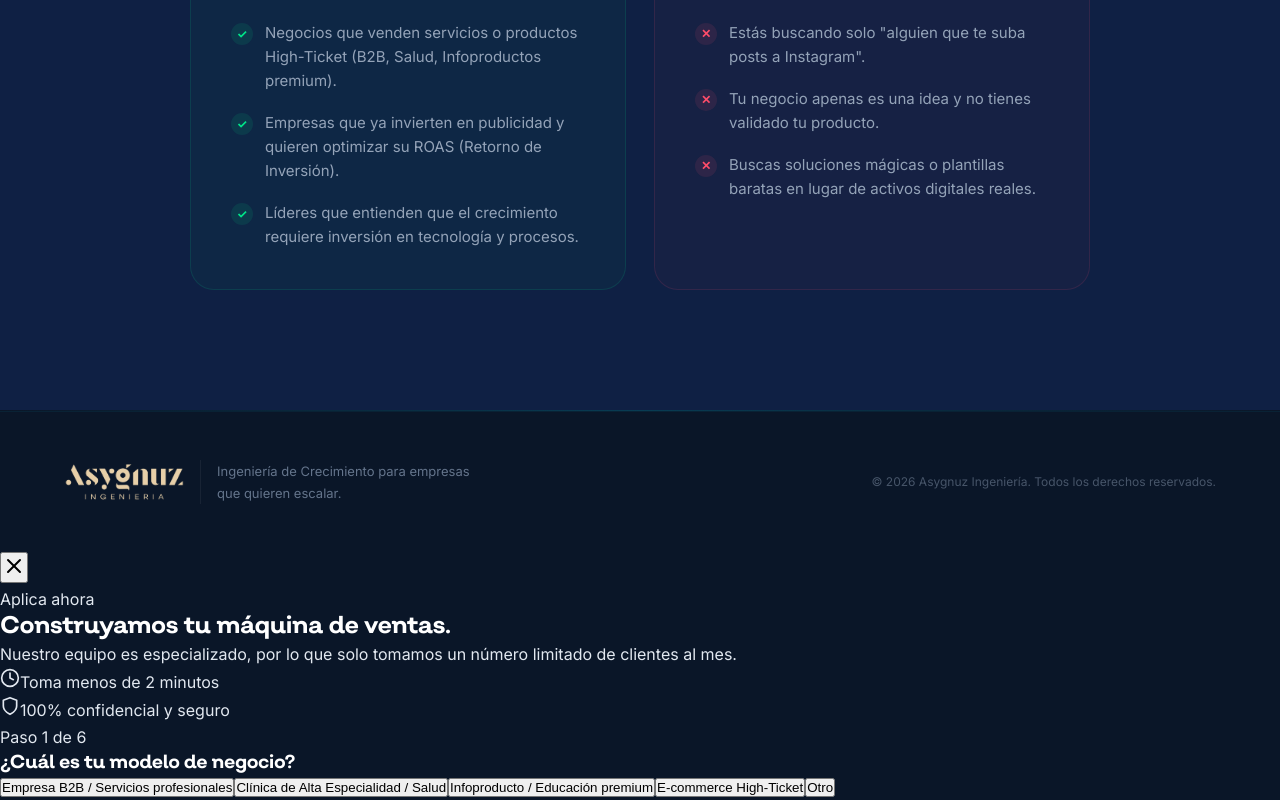
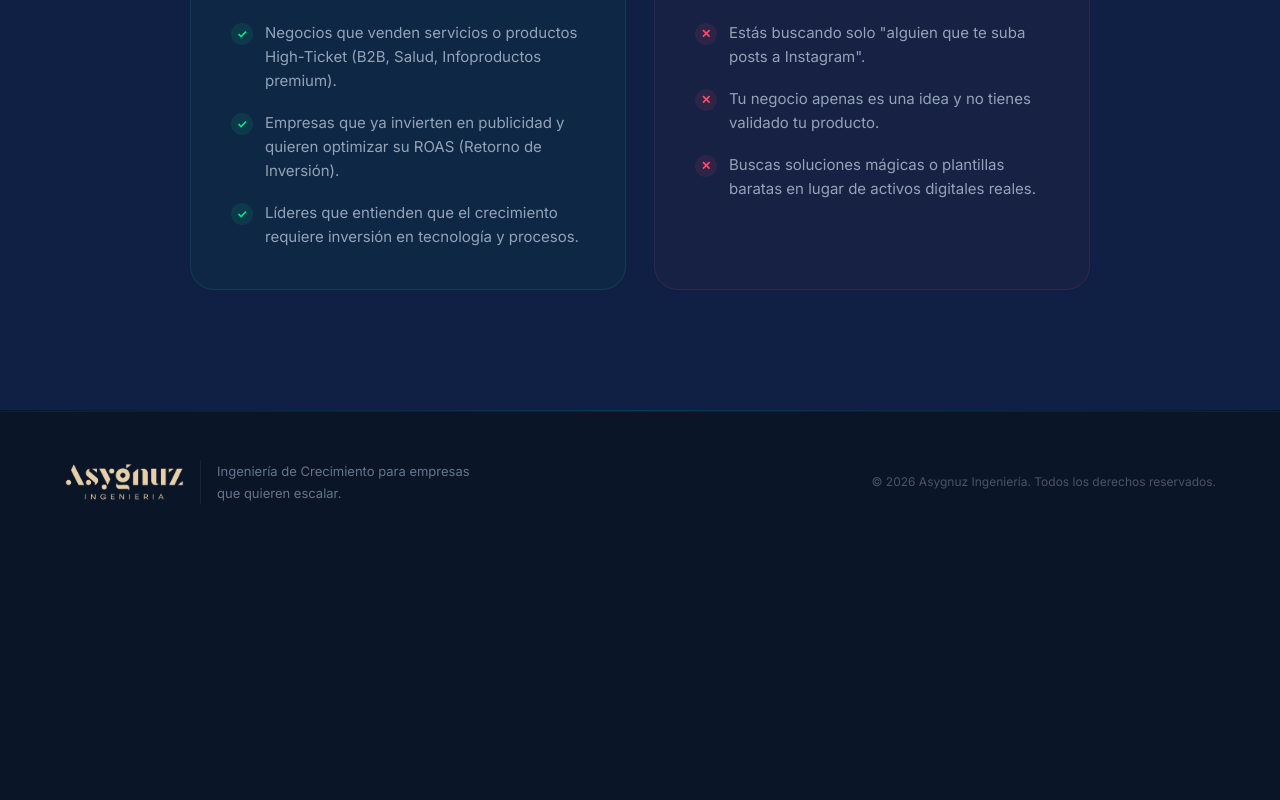
Before and after one commit to andres1006/asygnuz-landing, a Next.js app: page / in a window 1280 px wide. Shown: the part 3956-4756 px from the top of the page. After the commit the page ends 4508 px from the top, so only its background shows below. Built offline with nearby package versions, Linux system fonts and the light colour scheme.

Commit message:
fix(lead-modal): refactor modal state management to use context and remove direct DOM manipulation

```diff
--- a/src/app/layout.tsx
+++ b/src/app/layout.tsx
@@ -1,5 +1,6 @@
 import type { Metadata } from "next";
 import LeadModal from "@/components/LeadModal";
+import { LeadModalProvider } from "@/context/LeadModalContext";
 import "./globals.css";
 
 export const metadata: Metadata = {
@@ -78,8 +79,10 @@ export default function RootLayout({
         />
       </head>
       <body className="bg-black text-white antialiased">
-        {children}
-        <LeadModal />
+        <LeadModalProvider>
+          {children}
+          <LeadModal />
+        </LeadModalProvider>
       </body>
     </html>
   );
--- a/src/components/HeroSection.tsx
+++ b/src/components/HeroSection.tsx
@@ -3,19 +3,15 @@
 import { useEffect, useState } from "react";
 import Image from "next/image";
 import styles from "./HeroSection.module.css";
+import { useLeadModal } from "@/context/LeadModalContext";
 
 export default function HeroSection() {
     const [loaded, setLoaded] = useState(false);
+    const { openModal } = useLeadModal();
 
     useEffect(() => {
         setLoaded(true);
     }, []);
-
-    const openModal = () => {
-        // We will implement the modal logic later
-        const modal = document.getElementById("lead-modal");
-        if (modal) modal.style.display = "flex";
-    };
 
     return (
         <section className={`${styles.hero} min-h-screen flex items-center relative overflow-hidden bg-black text-white`}>
--- a/src/components/LeadModal.tsx
+++ b/src/components/LeadModal.tsx
@@ -1,15 +1,15 @@
 "use client";
 
 import ApplicationSection from "./ApplicationSection";
+import { useLeadModal } from "@/context/LeadModalContext";
 
 export default function LeadModal() {
-    const closeModal = () => {
-        const modal = document.getElementById('lead-modal');
-        if (modal) modal.style.display = 'none';
-    };
+    const { isOpen, closeModal } = useLeadModal();
+
+    if (!isOpen) return null;
 
     return (
-        <div id="lead-modal" className="fixed inset-0 z-[100] bg-black/90 backdrop-blur-xl hidden items-center justify-center p-4 overflow-y-auto">
+        <div className="fixed inset-0 z-[100] bg-black/90 backdrop-blur-xl flex items-center justify-center p-4 overflow-y-auto">
             <div className="relative w-full max-w-5xl mx-auto bg-gray-900 border border-gray-800 rounded-3xl shadow-2xl overflow-hidden my-auto animate-fade-in-up">
                 <button
                     onClick={closeModal}
--- /dev/null
+++ b/src/context/LeadModalContext.tsx
@@ -0,0 +1,32 @@
+"use client";
+
+import React, { createContext, useContext, useState, ReactNode } from "react";
+
+interface LeadModalContextType {
+  isOpen: boolean;
+  openModal: () => void;
+  closeModal: () => void;
+}
+
+const LeadModalContext = createContext<LeadModalContextType | undefined>(undefined);
+
+export function LeadModalProvider({ children }: { children: ReactNode }) {
+  const [isOpen, setIsOpen] = useState(false);
+
+  const openModal = () => setIsOpen(true);
+  const closeModal = () => setIsOpen(false);
+
+  return (
+    <LeadModalContext.Provider value={{ isOpen, openModal, closeModal }}>
+      {children}
+    </LeadModalContext.Provider>
+  );
+}
+
+export function useLeadModal() {
+  const context = useContext(LeadModalContext);
+  if (context === undefined) {
+    throw new Error("useLeadModal must be used within a LeadModalProvider");
+  }
+  return context;
+}
```
Also changed, not shown: src/components/SolutionSection.tsx (line endings or trailing spaces).
